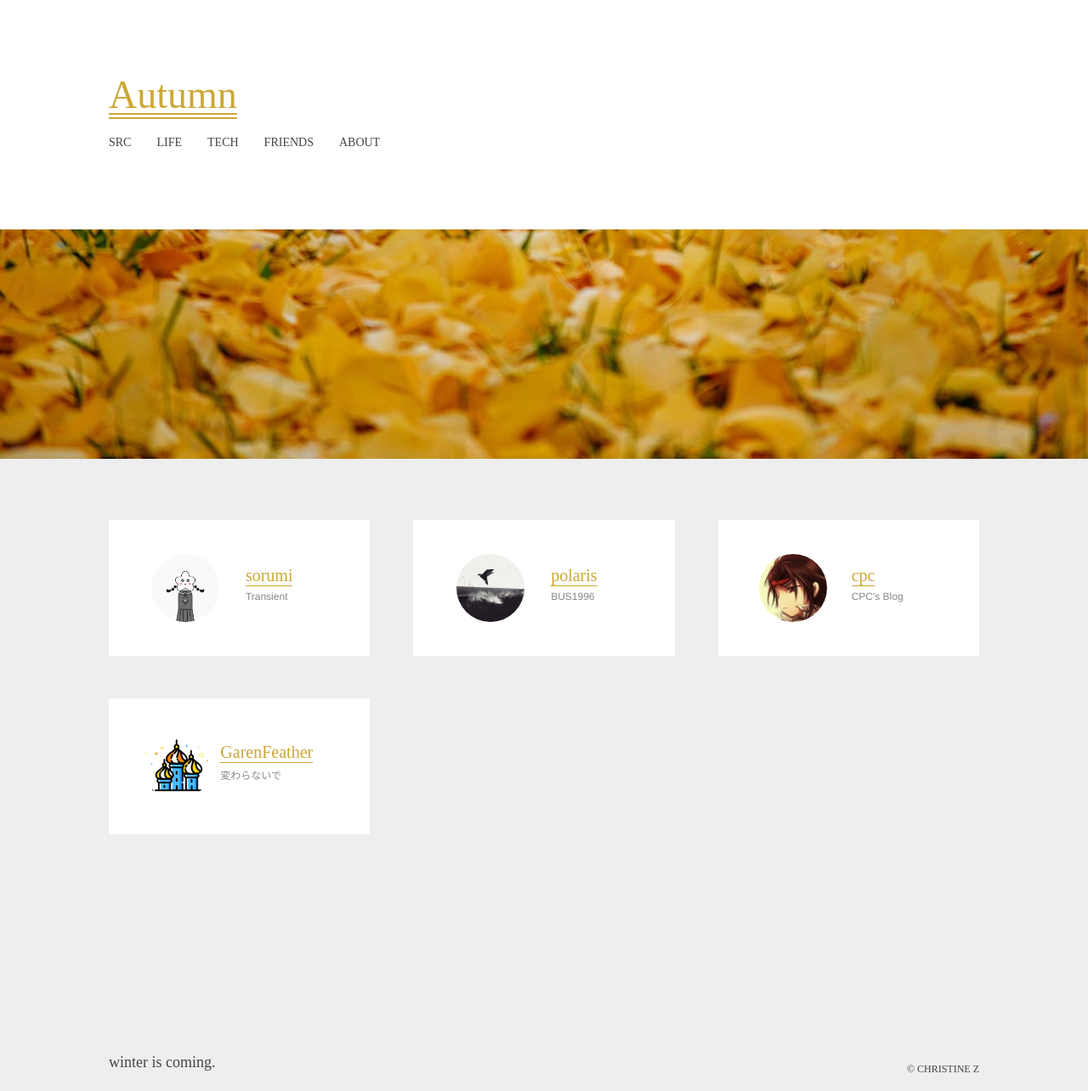
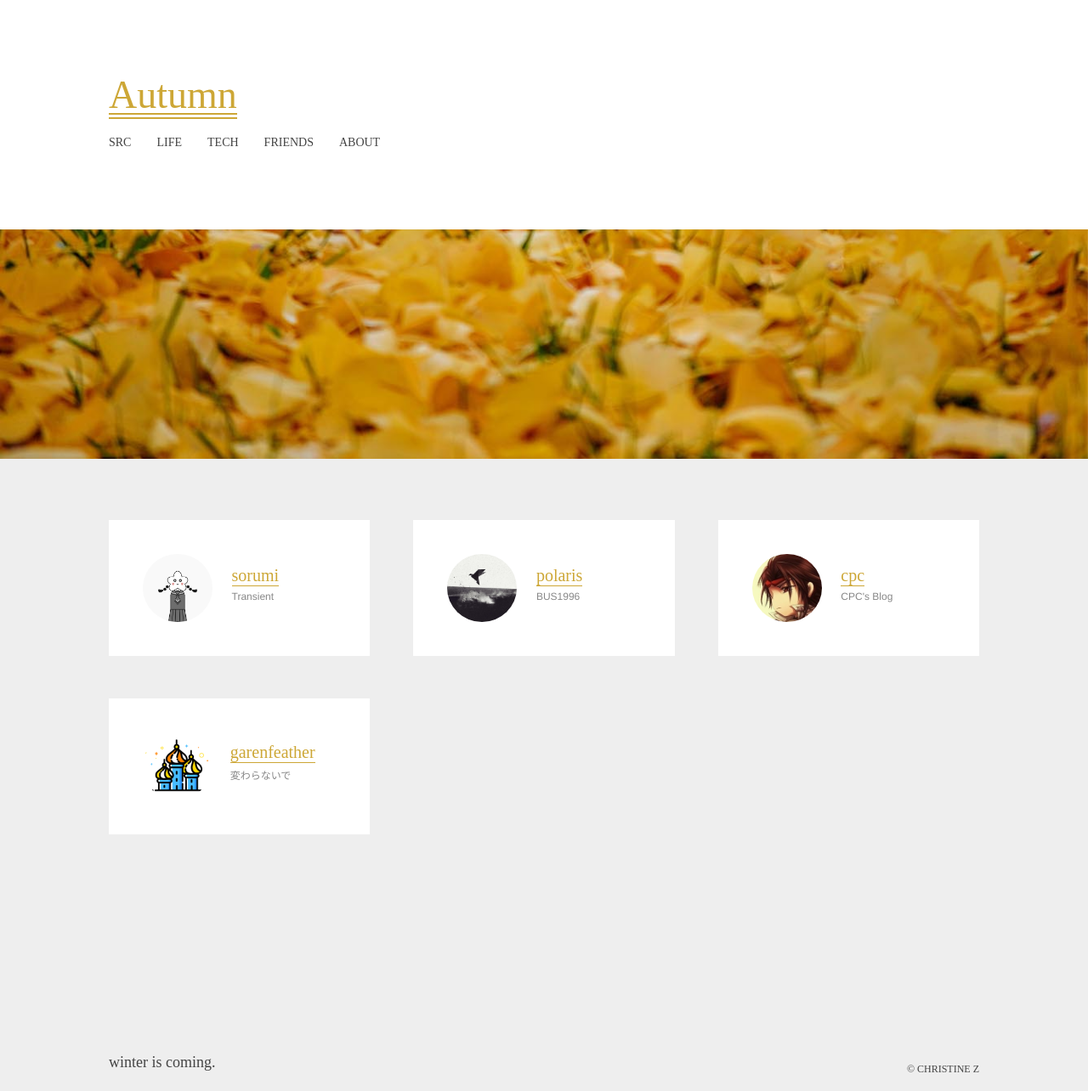
Before and after one commit to ChristineNJU/ChristineNJU.github.io, a Jekyll site: the page built from friends.html, in a window 1280 px wide. Shown: the whole page at 85% size. Built offline with Jekyll 4.4.1, drawn with Linux system fonts in a browser that asks for light colours; some web fonts are replaced.

```diff
--- a/_data/friends.yml
+++ b/_data/friends.yml
@@ -13,7 +13,7 @@
   site: CPC's Blog
   url: cpcpc.me
 
-- name: GarenFeather
+- name: garenfeather
   avatar: ch.png
   site: 変わらないで
   url: blog.garenfeather.cn
--- a/assets/styles/style.css
+++ b/assets/styles/style.css
@@ -157,12 +157,14 @@ ul.nav li:hover{
   justify-content: space-around;
 }
 .friend .avatar{
+  flex:1;
   width: 8rem;
   height: 8rem;
   border-radius: 50%;
 }
 .friend .info{
-  margin:0 18% 0 5%;
+  flex:1;
+  margin:0 18% 0 10%;
   display: flex;
   flex-direction: column;
   justify-content: center;
```
Also changed, not shown: 4 other files.
